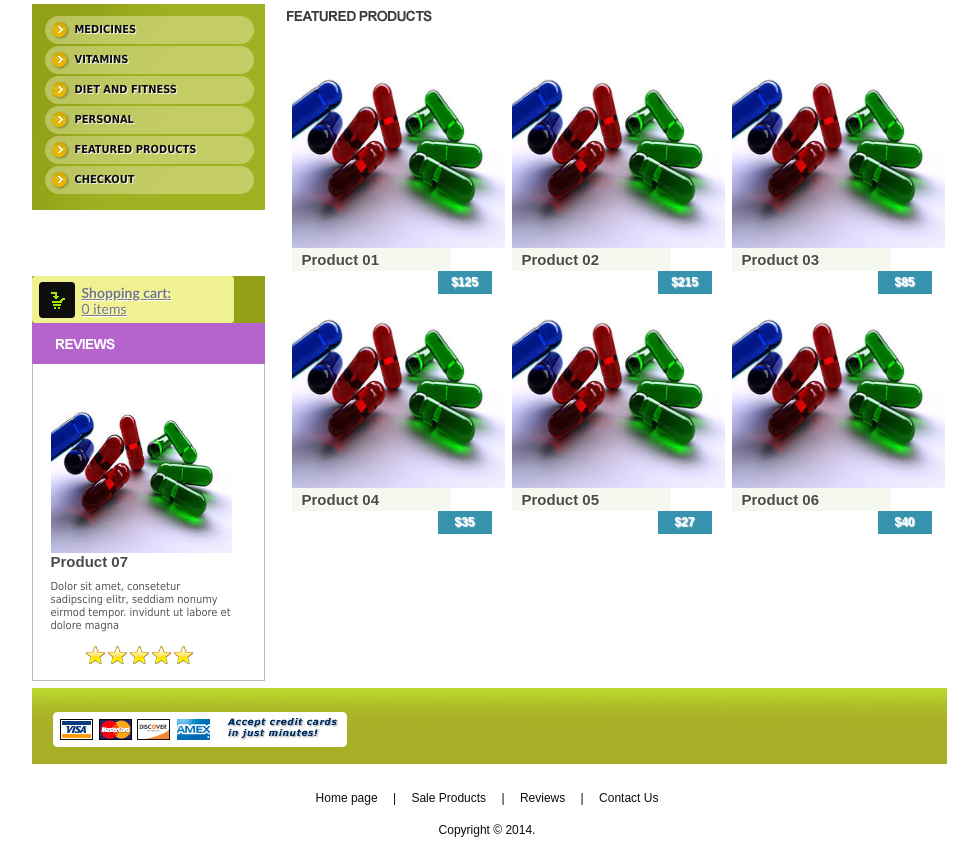
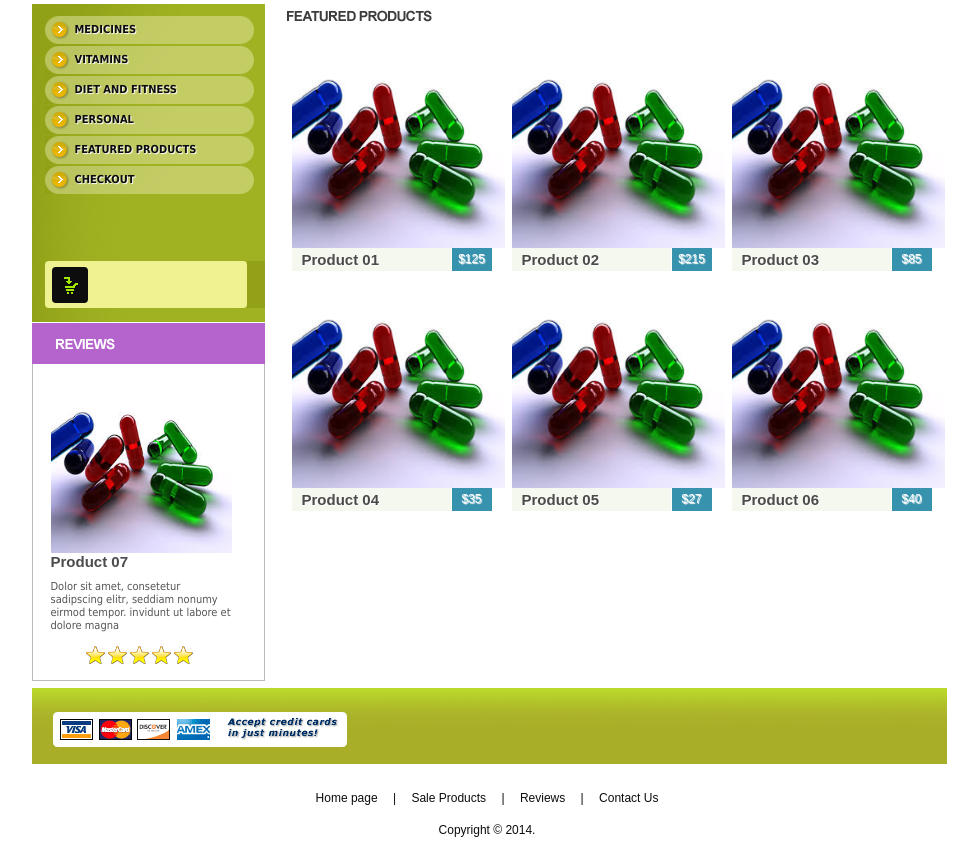
Before and after one commit to shashankpangam/HumberPharmacyProject, a PHP site: page /productSale.php in a window 1280 px wide. Shown: the part 134-1001 px from the top of the page, without its empty margins (153-1131 px from the left). Run offline with PHP 8.4, Linux system fonts and the light colour scheme.

Commit message:
updated productList.php

```diff
--- a/View/productDesc.php
+++ b/View/productDesc.php
@@ -80,6 +80,7 @@ session_start();
                     <input type="hidden" name="product_id" value="<?php echo $item->getProductID(); ?>"/>
                     <input type="hidden" name="type" value="add" />
                     <input type="hidden" name="return_url" value="<?php echo $current_url ?>" />
+            </form>
             </div>
         </div>
     </div>
--- a/View/sidebar.php
+++ b/View/sidebar.php
@@ -8,9 +8,7 @@
             <li><a href="productList.php?category=FeaturedProducts&min=0&max=6" name="category" values="FeaturedProducts">Featured Products</a></li>
             <li><a href="index.php">Checkout</a></li>
         </ul>
-
-    </div>
-    <div id="cart">
+        <div id="cart">
             <?php
                 if(isset($_SESSION["products"]))
                 {
@@ -20,8 +18,10 @@
      $items = 0;
  }
             ?>
-            <a href="viewCart.php"><strong>Shopping cart:</strong> <br /> <?php echo $items?> items</a>
+            <!--<a href="viewCart.php"><strong>Shopping cart:</strong> <br /> <?php echo $items?> items</a>-->
         </div>
+    </div>
+
     <div>
         <img src="../images/title2.gif" alt="" width="233" height="41" /><br />
         <div class="review">
--- a/styles/style.css
+++ b/styles/style.css
@@ -219,15 +219,18 @@ body{
 }
 .price{
     display:block;
-    width:54px;
+    width:40px;
     float:right;
     background-color:#3792AE;
     text-align:center;
     font-size:12px;
     font-family:Arial, Helvetica, sans-serif;
     color:#FFFFFF;
-    font-weight:bold;
+    /*font-weight:bold;*/
     line-height:23px;
+/*    position: relation;
+    bottom:40px;*/
+
 }
 .center{
     margin:10px 10px 0 10px;
@@ -542,7 +545,7 @@ form.forgot_password{
     color: #222;
 }
 //pagination Number CSS
-.pager{
+#pager{
     padding: 5px;
     margin: 5px;
     font-weight: bold;
@@ -550,13 +553,14 @@ form.forgot_password{
     background: #1d1d1d;
     text-decoration: none;
     text-align: center;
-
+    position: relative;
+    float:right;
 }
 
 /*
     Product Description Page ----- Shashank ------
 */
-.productname
+/*.productname
 {
     font-size: 22px;
     line-height: 1.35;
@@ -593,7 +597,7 @@ form.forgot_password{
 {
     font-size:12px;
     font-weight: 500;
-}
+}*/
 /*
     Product Description Page ----- Shashank ------
 */
```
Also changed, not shown: View/productList.php (+4 -3 lines).
